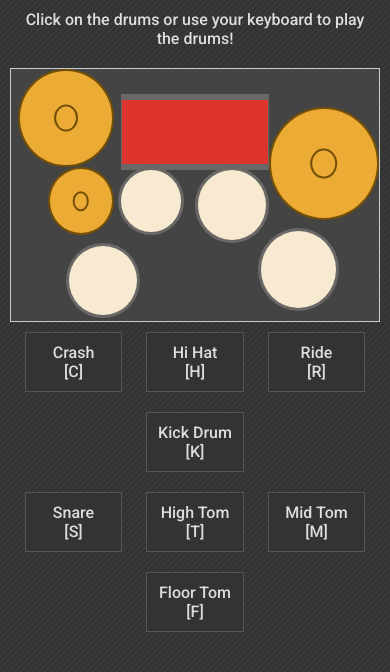
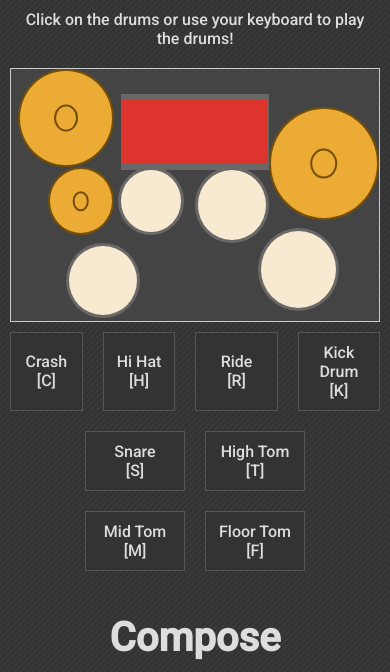
Before and after one commit to lmbell89/cn-drumkit, a plain HTML site: page index.html in a window 390 px wide. Shown: the part 111-783 px from the top of the page. Drawn offline with Linux system fonts and the light colour scheme.

Commit message:
changed responsive behaviour of #drumBtns

```diff
--- a/css/styles.css
+++ b/css/styles.css
@@ -83,12 +83,20 @@ button {
 #drumBtns > div {
     width: 500px;
     text-align: center;
+    display: flex;
+    flex-wrap: wrap;
+}
+
+#drumBtns > div > div {
+    display: flex;
+    flex-grow: 1;
+    justify-content: center;
 }
 
 #drumBtns button {
     margin: 10px;
     padding: 10px;
-    width: 25%;
+    width: 50%;
     max-width: 100px;
     font-size: 1rem;
 }
--- a/index.html
+++ b/index.html
@@ -48,16 +48,24 @@
 
     <div id="drumBtns">
         <div>
+            <div>
                 <button data-drum="c">Crash <br>[C]</button>
                 <button data-drum="h">Hi Hat <br>[H]</button>
+            </div>
+            <div>
                 <button data-drum="r">Ride <br>[R]</button>
                 <button data-drum="k">Kick Drum <br>[K]</button>
             </div>
+        </div>
+        <div>
             <div>
                 <button data-drum="s">Snare <br>[S]</button>
                 <button data-drum="t">High Tom <br>[T]</button>
+            </div>
+            <div>
                 <button data-drum="m">Mid Tom <br>[M]</button>
                 <button data-drum="f">Floor Tom <br>[F]</button>
+            </div>
         </div>
     </div>
 
```
Lines whose indentation alone changed are shown as unchanged.
